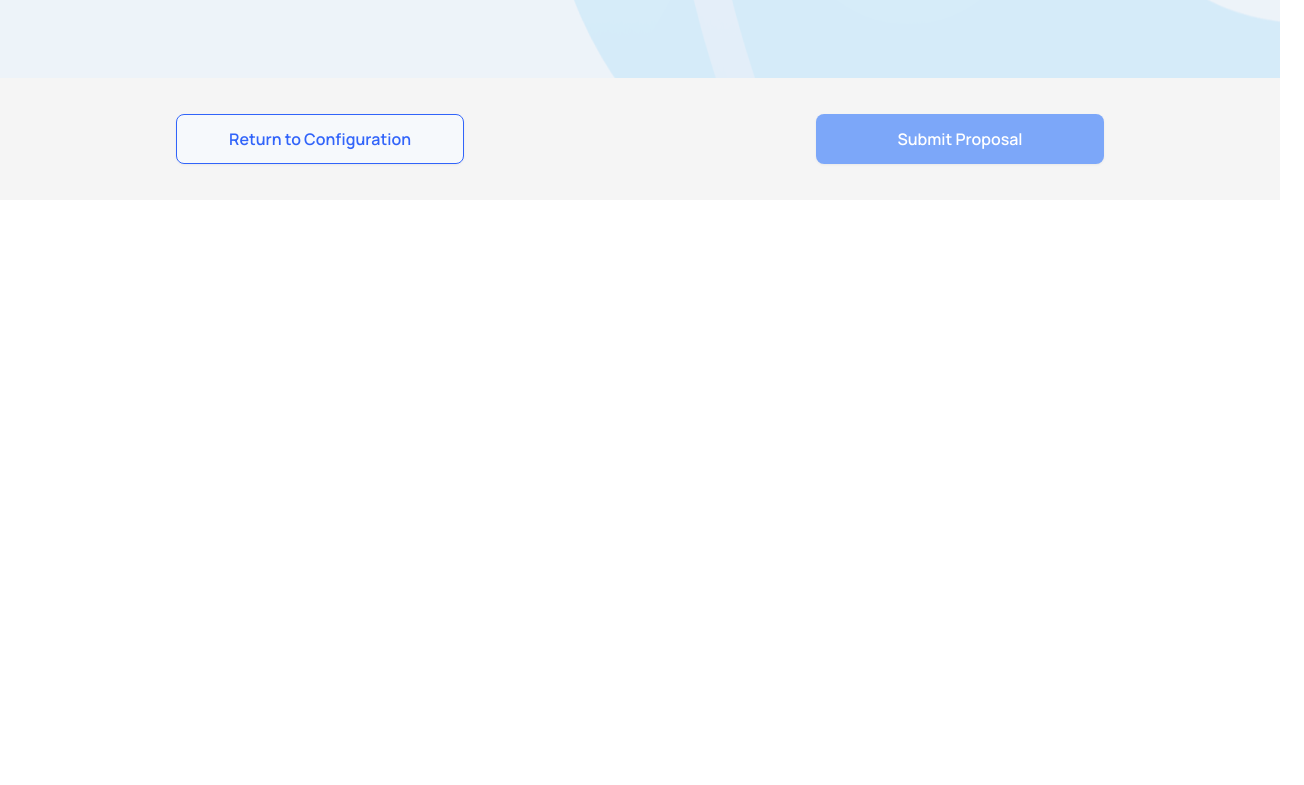
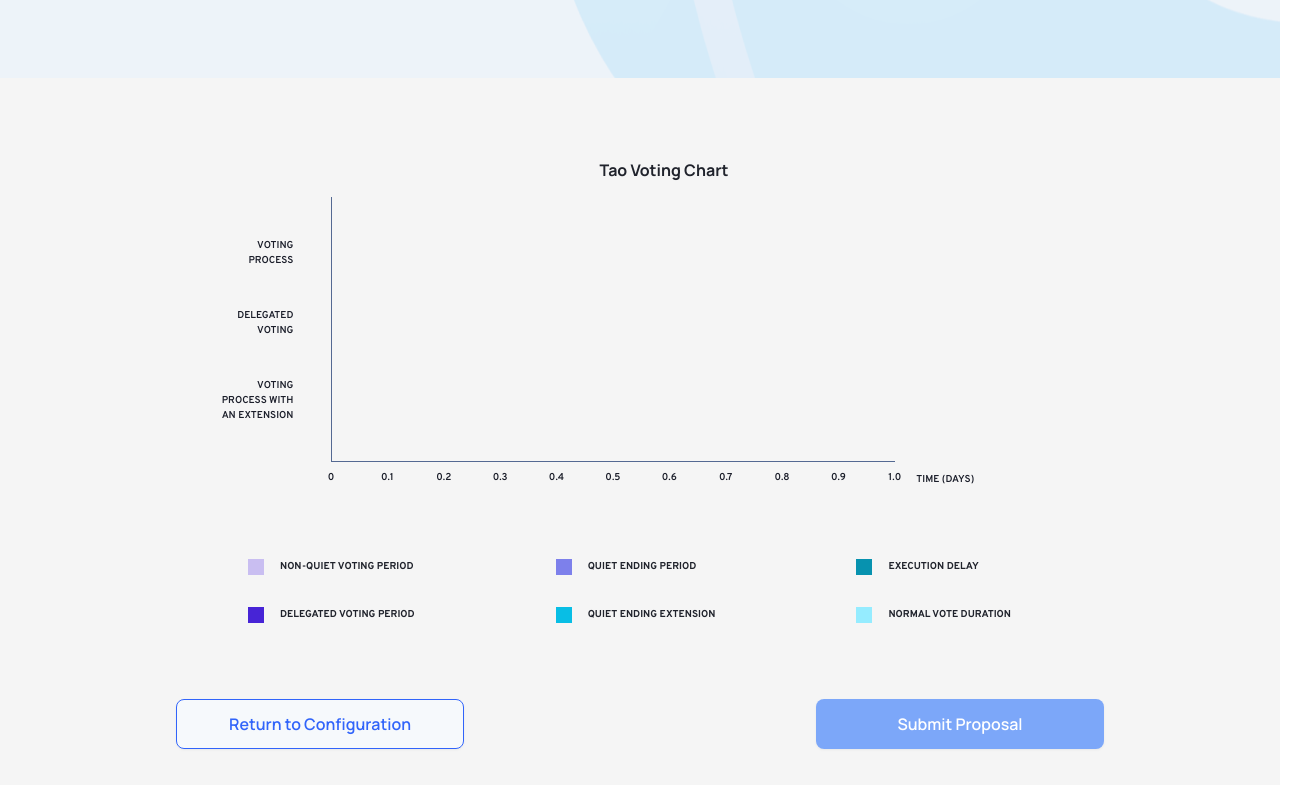
Before and after one commit to luizakp/aragon-tao-voting, a Next.js app: page /submit-proposal in a window 1280 px wide. Shown: the part 1379-2164 px from the top of the page, 1304 px wide, since content can reach past the window. Before the commit the page ends 1579 px from the top, so only its background shows below. Built offline with nearby package versions, Linux system fonts and the light colour scheme; no server answers.

Commit message:
issue generator

```diff
--- a/src/components/Configuration/Chart/TaoVotingBar.tsx
+++ b/src/components/Configuration/Chart/TaoVotingBar.tsx
@@ -135,7 +135,7 @@ function TaoVotingBar({
   }
 
   return (
-    <div className="w-3/4" id="tao-chart">
+    <div className="w-3/4 bg-gray-50" id="tao-chart">
       <div className="px-9 pb-6 flex">
         <div className="flex flex-col justify-between text-center pt-14 pb-24 w-20">
           <ChartAxisLabel label="Voting Process" />
--- a/src/components/Configuration/SideBar/Params.tsx
+++ b/src/components/Configuration/SideBar/Params.tsx
@@ -3,7 +3,7 @@ import Input from './Input'
 
 interface inputType {
   name: string
-  value: number
+  value: string
   param: string
   link: string
   placeholder: string
--- a/src/components/Submit/Buttons.tsx
+++ b/src/components/Submit/Buttons.tsx
@@ -2,9 +2,13 @@ import Link from 'next/link'
 import { useSubmit } from '../../hooks/useSubmit'
 import { Oval } from 'react-loader-spinner'
 
-export function Buttons() {
+interface ButtonProps {
+  onClick: (event: React.MouseEvent<HTMLButtonElement>) => void
+}
+
+export function Buttons({ onClick }: ButtonProps) {
   const { loading } = useSubmit()
-  const { handleSubmitProposal, isSubmitProposal } = useSubmit()
+  const { isSubmitProposal } = useSubmit()
   return (
     <div className="w-full flex justify-between px-44 py-9">
       <Link href="/configuration">
@@ -15,7 +19,7 @@ export function Buttons() {
       {loading === false ? (
         <button
           className="bg-blue disabled:cursor-default disabled:bg-blue-50 disabled:hover:bg-blue-50 w-72 disabled:hover:text-white disabled:hover:border-transparent text-white border border-transparent hover:text-blue hover:border-blue hover:bg-white font-semibold py-3 px-10 rounded-lg drop-shadow-sm transition ease-in-out duration-500"
-          onClick={handleSubmitProposal}
+          onClick={onClick}
           disabled={!isSubmitProposal}
         >
           Submit Proposal
@@ -23,7 +27,6 @@ export function Buttons() {
       ) : (
         <button
           className="flex bg-blue justify-center w-72 text-white border border-transparent font-semibold py-3 px-10 rounded-lg drop-shadow-sm transition ease-in-out duration-500"
-          onClick={handleSubmitProposal}
           disabled={!isSubmitProposal}
         >
           <Oval color="#ffff" height={16} width={16} />
--- a/src/hooks/useParams.tsx
+++ b/src/hooks/useParams.tsx
@@ -22,7 +22,6 @@ type ParamsContextType = {
   proposalTitle: string
   proposalDescription: string
   imageType: string
-  image: string
   setParams: Dispatch<SetStateAction<ParamsContextType>>
   handleChange: (
     event:
@@ -45,8 +44,7 @@ export const initialParams: ParamsContextType = {
   submitProposal: false,
   proposalTitle: '',
   proposalDescription: '',
-  imageType: '',
-  image: '',
+  imageType: 'base64',
   setParams: (): void => {
     throw new Error('setParams must be overridden')
   },
--- a/src/hooks/useSubmit.tsx
+++ b/src/hooks/useSubmit.tsx
@@ -6,24 +6,21 @@ import {
   useEffect,
   useState,
 } from 'react'
-import api from '../services/api'
 import { useParams } from './useParams'
-import * as htmlToImage from 'html-to-image'
 
 type SubmitContextType = {
-  handleSubmitProposal: () => void
   isSubmitProposal: boolean
   dialog: boolean
   setDialog: Dispatch<SetStateAction<boolean>>
   loading: boolean
   url: string
   error: boolean
+  setLoading: Dispatch<SetStateAction<boolean>>
+  setUrl: Dispatch<SetStateAction<string>>
+  setError: Dispatch<SetStateAction<boolean>>
 }
 
 const initialContext: SubmitContextType = {
-  handleSubmitProposal: (): void => {
-    throw new Error('submitProposal must be overridden')
-  },
   isSubmitProposal: false,
   dialog: false,
   setDialog: (): void => {
@@ -32,6 +29,15 @@ const initialContext: SubmitContextType = {
   loading: false,
   url: '',
   error: false,
+  setLoading: (): void => {
+    throw new Error('setLoading must be overridden')
+  },
+  setUrl: (): void => {
+    throw new Error('setUrl must be overridden')
+  },
+  setError: (): void => {
+    throw new Error('setError must be overridden')
+  },
 }
 
 const SubmitContext = createContext<SubmitContextType>(initialContext)
@@ -60,8 +66,6 @@ function SubmitProvider({ children }: AppSubmitContextProps) {
     settlementPeriod,
     proposalTitle,
     proposalDescription,
-    imageType,
-    image,
   } = useParams()
 
   useEffect(() => {
@@ -99,59 +103,18 @@ function SubmitProvider({ children }: AppSubmitContextProps) {
     proposalDescription,
   ])
 
-  async function handleSubmitProposal() {
-    const typeTimeOut = setTimeout(() => {
-      setLoading(true)
-      api
-        .post('/submit/', {
-          taoVoting: {
-            supportRequired: Number(supportRequired) / 100,
-            minimumQuorum: Number(minimumQuorum) / 100,
-            voteDuration: voteDuration,
-            delegatedVotingPeriod: delegatedVotingPeriod,
-            quietEndingPeriod: quietEndingPeriod,
-            quietEndingExtension: quietEndingExtension,
-            executionDelay: executionDelay,
-          },
-          disputableVoting: {
-            proposalDeposit: proposalDeposit,
-            challengeDeposit: challengeDeposit,
-            settlementPeriod: settlementPeriod,
-          },
-          proposalInfo: {
-            title: proposalTitle,
-            strategy: proposalDescription,
-          },
-          imageInfo: {
-            type: imageType,
-            image: image,
-          },
-        })
-
-        .then((response) => {
-          setDialog(true)
-          setUrl(response.data.data.issueUrl)
-          setError(false)
-          setLoading(false)
-        })
-        .catch(() => {
-          setLoading(false)
-          setError(true)
-        })
-    }, 500)
-    return () => clearTimeout(typeTimeOut)
-  }
-
   return (
     <SubmitContext.Provider
       value={{
-        handleSubmitProposal,
         isSubmitProposal,
         dialog,
         loading,
         url,
         setDialog,
         error,
+        setLoading,
+        setUrl,
+        setError,
       }}
     >
       {children}
--- a/src/models/issueGenerator.ts
+++ b/src/models/issueGenerator.ts
@@ -82,7 +82,7 @@ ${this.proposalInfo.strategy}
     }) |
 | Settlement Period | ${setlementPeriod} day(s)           |
 
-### [FORK THIS PROPOSAL](http://config.tecommons.org/config/import/${issueNumber}) (link)
+### [FORK THIS PROPOSAL](https://aragon-tao-voting-five.vercel.app/import/${issueNumber}) (link)
 `
     return outputIssue
   }
--- a/src/pages/submit-proposal.tsx
+++ b/src/pages/submit-proposal.tsx
@@ -6,9 +6,89 @@ import { MyDialog } from '../components/Submit/Modal/SubmitModal'
 import toast, { Toaster } from 'react-hot-toast'
 import { useEffect } from 'react'
 import { useSubmit } from '../hooks/useSubmit'
+import TaoVotingBar from '../components/Configuration/Chart/TaoVotingBar'
+import { useTaoVoting } from '../hooks/useTaoVoting'
+import { motion } from 'framer-motion'
+import * as htmlToImage from 'html-to-image'
+import api from '../services/api'
+import { useParams } from '../hooks/useParams'
+
+async function getImage(id: string) {
+  let image
+  const node = document.getElementById(id)
+  if (node) {
+    await htmlToImage.toPng(node).then((dataUrl) => {
+      image = dataUrl.substr(dataUrl.indexOf(',') + 1)
+    })
+    return image
+  }
+}
 
 export default function SubmitProposal() {
-  const { error } = useSubmit()
+  const barChart = useTaoVoting()
+  const { error, setLoading, setDialog, setUrl, setError } = useSubmit()
+
+  const {
+    supportRequired,
+    minimumQuorum,
+    voteDuration,
+    delegatedVotingPeriod,
+    quietEndingPeriod,
+    quietEndingExtension,
+    executionDelay,
+    proposalDeposit,
+    challengeDeposit,
+    settlementPeriod,
+    proposalTitle,
+    proposalDescription,
+    imageType,
+  } = useParams()
+
+  async function handleSubmitProposal() {
+    const taoChart = await getImage('tao-chart')
+    console.log(taoChart)
+    const typeTimeOut = setTimeout(() => {
+      setLoading(true)
+      api
+        .post('/submit/', {
+          taoVoting: {
+            supportRequired: Number(supportRequired) / 100,
+            minimumQuorum: Number(minimumQuorum) / 100,
+            voteDuration: voteDuration,
+            delegatedVotingPeriod: delegatedVotingPeriod,
+            quietEndingPeriod: quietEndingPeriod,
+            quietEndingExtension: quietEndingExtension,
+            executionDelay: executionDelay,
+          },
+          disputableVoting: {
+            proposalDeposit: proposalDeposit,
+            challengeDeposit: challengeDeposit,
+            settlementPeriod: settlementPeriod,
+          },
+          proposalInfo: {
+            title: proposalTitle,
+            strategy: proposalDescription,
+          },
+          imageInfo: {
+            type: imageType,
+            image: taoChart,
+          },
+        })
+
+        .then((response) => {
+          setDialog(true)
+          setUrl(response.data.data.issueUrl)
+          setError(false)
+          setLoading(false)
+        })
+        .catch(() => {
+          setLoading(false)
+          setError(true)
+        })
+    }, 500)
+    return () => clearTimeout(typeTimeOut)
+  }
+
   useEffect(() => {
     if (error === true) {
       toast('Something went wrong!', {
@@ -33,7 +113,32 @@ export default function SubmitProposal() {
       <MyDialog />
       <SubmitHero />
       <SubmitForm />
-      <Buttons />
+      <div className="flex flex-col bg-transparent ml-6 mr-8 mt-20 w-full">
+        <motion.div
+          layout
+          className="flex flex-col items-center justify-center"
+        >
+          <h3 className="font-bold text-gray">Tao Voting Chart</h3>
+          <TaoVotingBar
+            nonQuietVotingPeriod={
+              barChart.totalProposalProcess?.nonQuietVotingPeriod
+            }
+            quietEndingPeriod={barChart.totalProposalProcess?.quietEndingPeriod}
+            executionDelay={barChart.totalProposalProcess?.executionDelay}
+            delegatedVotingPeriod={
+              barChart.delegatedVoting?.delegatedVotingPeriod
+            }
+            voteDuration={barChart.proposalProcessWithExtension?.voteDuration}
+            quietEndingPeriodWithExtension={
+              barChart.proposalProcessWithExtension?.quietEndingExtension
+            }
+            executionDelayWithExtension={
+              barChart.proposalProcessWithExtension?.executionDelay
+            }
+          />
+        </motion.div>
+      </div>
+      <Buttons onClick={handleSubmitProposal} />
       <Toaster />
     </div>
   )
```
